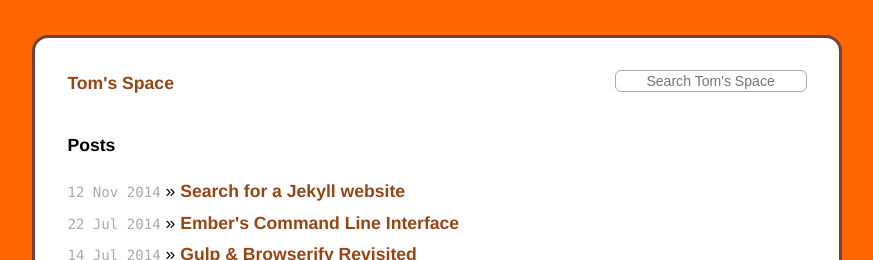
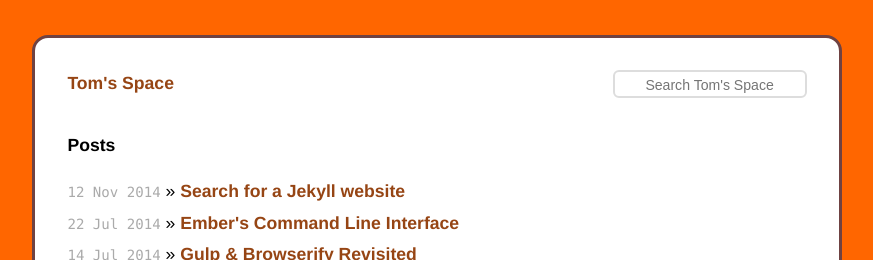
Before and after one commit to thaggie/thaggie.github.io, a Jekyll site: the page built from index.html, in a window 1280 px wide. Shown: the top 260 px of the page, without its empty margins (203-1076 px from the left). Built offline with Jekyll 4.4.1, drawn with Linux system fonts in a browser that asks for light colours; Markdown is read by kramdown in place of the engine named in the settings.

Commit message:
Tweeked search box style

```diff
--- a/css/main.css
+++ b/css/main.css
@@ -44,10 +44,10 @@ a:visited { color: #964514; }
 }
 .search {
   float: right;
-  border: 1px solid #AAA;
+  border: 2px solid #DDD;
   border-radius: 6px;
   font-size: 0.8em;
-  padding: 2px 4px;
+  padding: 5px 4px 3px 4px;
   text-align: center;
 }
 
```
